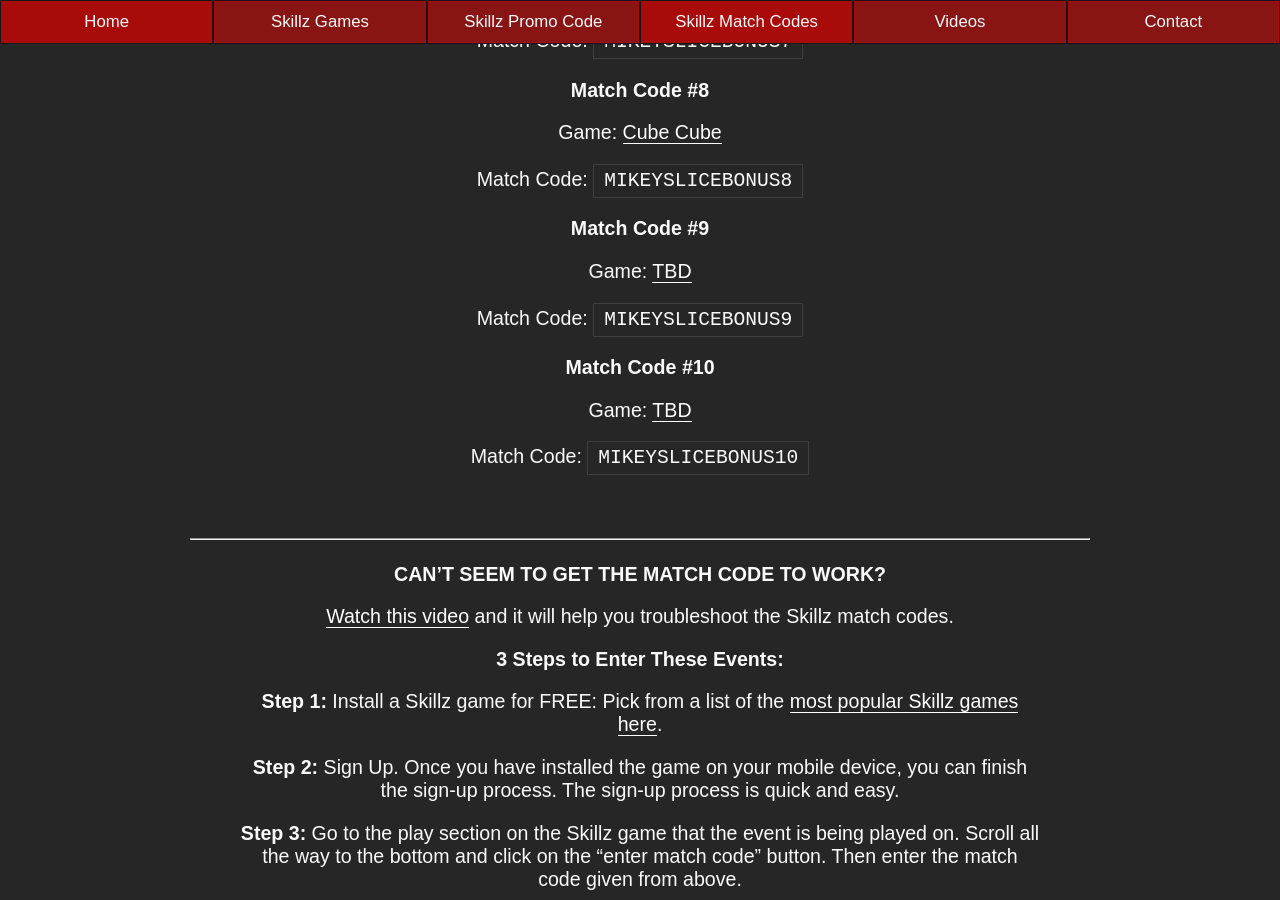
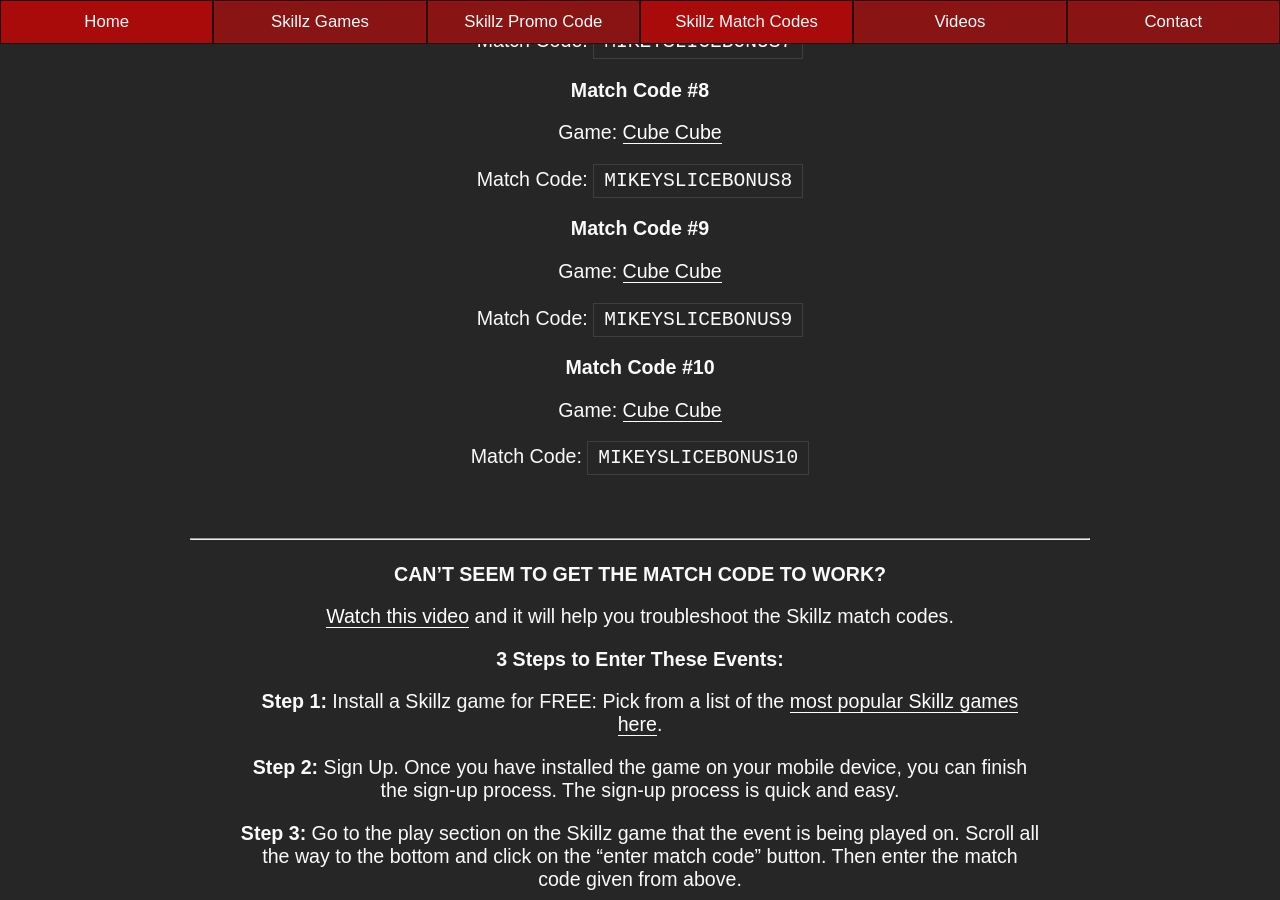
Before and after one commit to mikeyslice/esports-medium, a Jekyll site: the page built from skillz-match-codes.md, in a window 1280 px wide and 900 px high, scrolled down 5663 px. Built offline with Jekyll 4.4.1, drawn with Linux system fonts in a browser that asks for light colours.

Commit message:
Update Skillz Match Codes “skillz-match-codes”

```diff
--- a/_includes/pages/skillz-match-codes.html
+++ b/_includes/pages/skillz-match-codes.html
@@ -211,13 +211,13 @@
 
 <h3>Match Code #9</h3>
 
-<p>Game: <a href="/skillz-games/">TBD</a><p>
+<p>Game: <a href="/skillz-games/">Cube Cube</a><p>
 
 <p>Match Code: <code>MIKEYSLICEBONUS9</code><p>
 
 <h3>Match Code #10</h3>
 
-<p>Game: <a href="/skillz-games/">TBD</a><p>
+<p>Game: <a href="/skillz-games/">Cube Cube</a><p>
 
 <p>Match Code: <code>MIKEYSLICEBONUS10</code><p>
 
```
